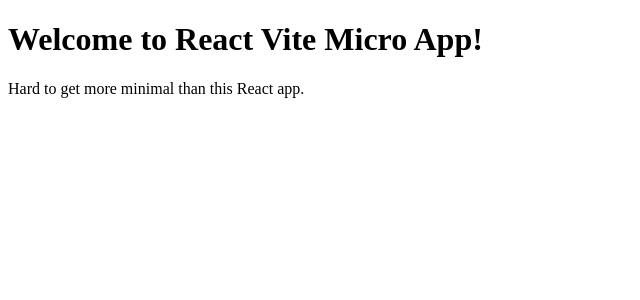
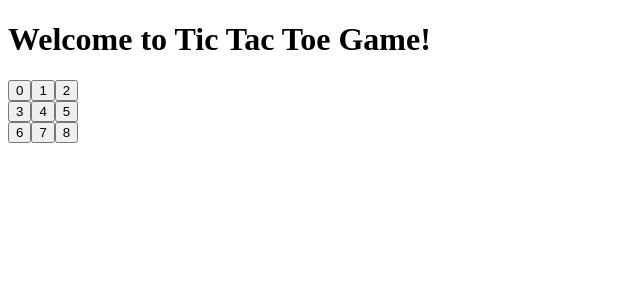
Before and after one commit to MMGGYY66/tic-tac-toe, a React (Vite) app: page / in a window 1280 px wide. Shown: the top 300 px of the page, without its empty margins (0-640 px from the left). Built offline with nearby package versions, Linux system fonts and the light colour scheme.

Commit message:
add board game

```diff
--- a/src/App.jsx
+++ b/src/App.jsx
@@ -1,8 +1,9 @@
 import React from "react";
+import Board from "./components/Board.jsx";
 
 export default () => (
-  <>
-    <h1>Welcome to React Vite Micro App!</h1>
-    <p>Hard to get more minimal than this React app.</p>
-  </>
+  <div>
+    <h1>Welcome to Tic Tac Toe Game!</h1>
+    <Board />
+  </div>
 );
--- /dev/null
+++ b/src/components/Board.jsx
@@ -0,0 +1,26 @@
+import React from "react";
+import Square from "./Square";
+
+const Board = () => {
+  return (
+    <div>
+      <div>
+        <Square value={0} />
+        <Square value={1} />
+        <Square value={2} />
+      </div>
+      <div>
+        <Square value={3} />
+        <Square value={4} />
+        <Square value={5} />
+      </div>
+      <div>
+        <Square value={6} />
+        <Square value={7} />
+        <Square value={8} />
+      </div>
+    </div>
+  )
+}
+
+export default Board;
--- /dev/null
+++ b/src/components/Square.jsx
@@ -0,0 +1,9 @@
+import React from "react";
+
+const Square = ({value}) => {
+  return (
+    <button type="button">{value}</button>
+  )
+}
+
+export default Square;
```
